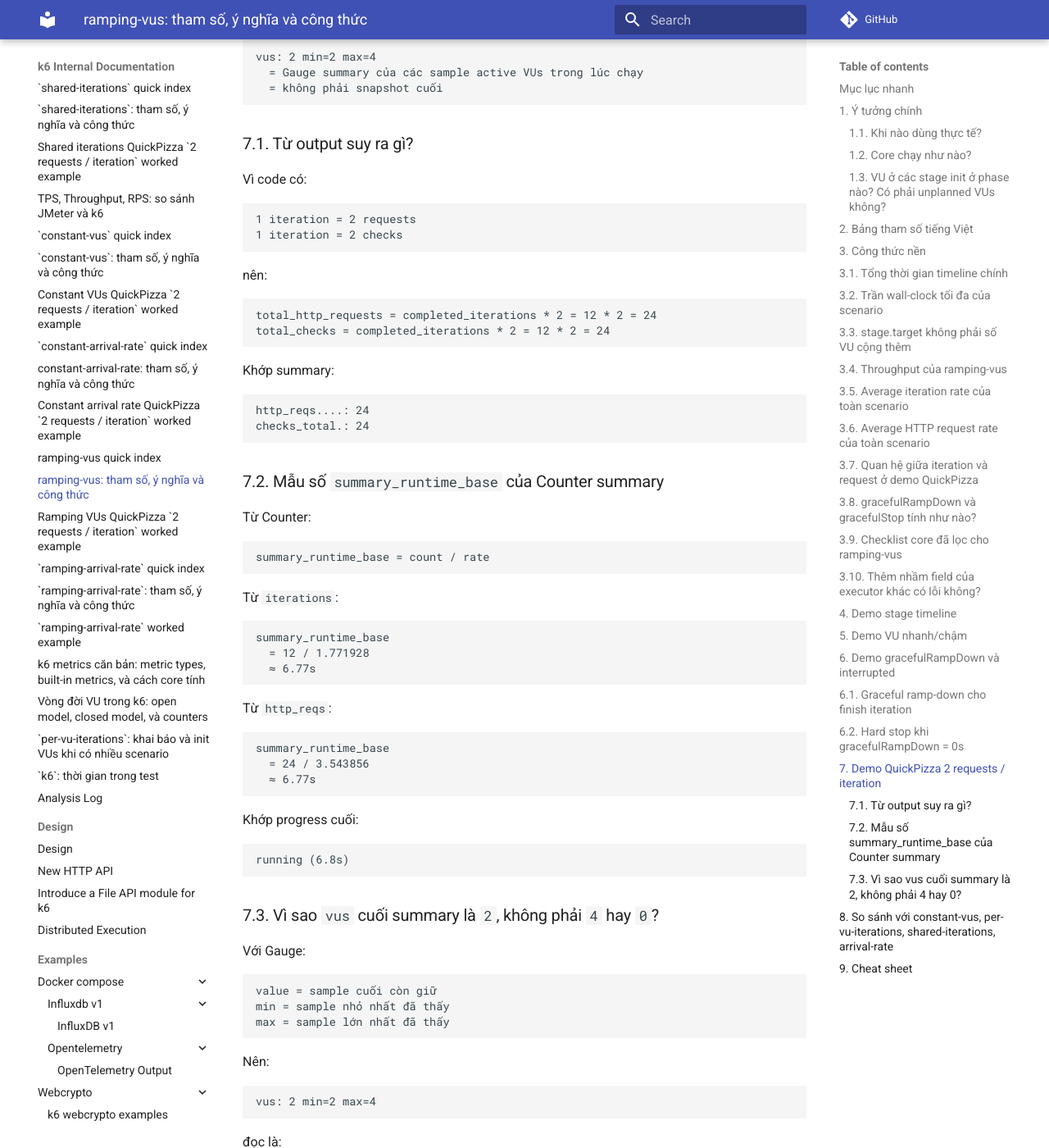
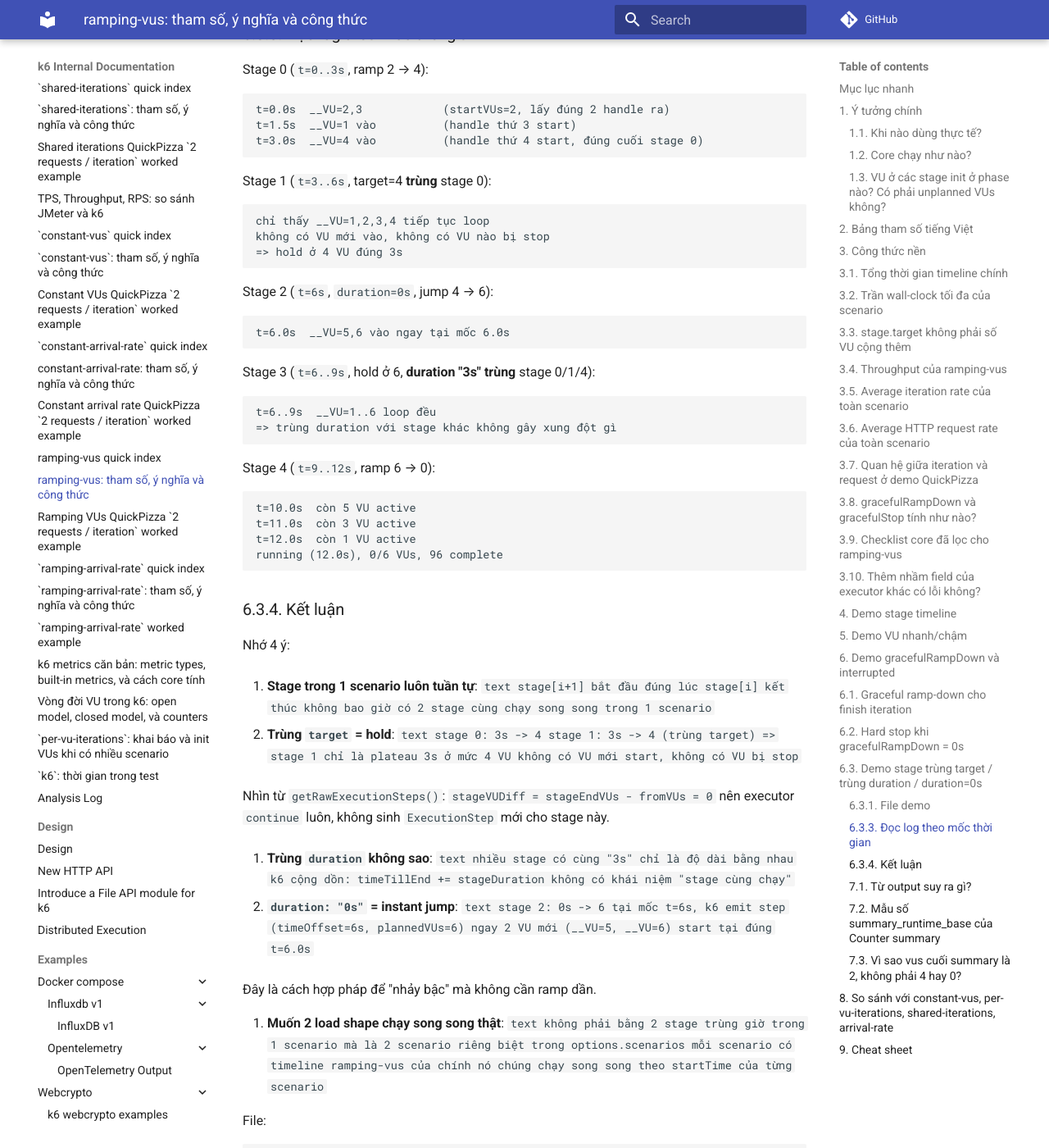
Before and after one commit to meomew-auto/markdown, an MkDocs documentation site: the page built from docs/20260517_ramping-vus-tham-so-cong-thuc.md, in a window 1280 px wide and 1400 px high, scrolled down 22341 px. Shown: the whole window at 82% size. Built offline with MkDocs 1.6.1 and Material for MkDocs 9.7.7, drawn with Linux system fonts in a browser that asks for light colours; comment, search, counter and statistics services are not loaded; some of the changed text lies outside the part shown.

Commit message:
Update docs

````diff
--- a/docs/20260517_ramping-vus-tham-so-cong-thuc.md
+++ b/docs/20260517_ramping-vus-tham-so-cong-thuc.md
@@ -42,6 +42,7 @@ docs/20260517_ramping_vus_quickpizza_two_requests_worked_example.md
 - [Demo stage timeline](#4-demo-stage-timeline)
 - [Demo VU nhanhchậm](#5-demo-vu-nhanhchậm)
 - [Demo gracefulRampDown và interrupted](#6-demo-gracefulrampdown-và-interrupted)
+- [Demo stage trùng target trùng duration duration=0s](#63-demo-stage-trùng-target--trùng-duration--duration0s)
 - [Demo QuickPizza 2 requests / iteration](#7-demo-quickpizza-2-requests--iteration)
 - [So sánh với constant-vus per-vu shared arrival-rate](#8-so-sánh-với-constant-vus-per-vu-shared-arrival-rate)
 - [Cheat sheet](#9-cheat-sheet)
@@ -1032,7 +1033,169 @@ ramping-vus có interrupted iterations
 nhưng không có dropped_iterations theo đường code bình thường
 ```
 
-## 7. Demo QuickPizza `2 requests / iteration`
+## 6.3. Demo stage trùng target / trùng duration / duration=0s
+
+Câu hỏi hay gặp:
+
+```text
+nếu hai stage có cùng target thì sao?
+nếu hai stage có cùng duration thì sao?
+nếu duration = 0s thì sao?
+liệu có chuyện hai stage chạy song song / xung đột không?
+```
+
+Trả lời ngắn (đọc từ core `ramping_vus.go:194-233`):
+
+```text
+trong 1 scenario, stages luôn tuần tự
+stage i+1 bắt đầu đúng lúc stage i kết thúc
+không có chuyện 2 stage chạy song song
+
+stage trùng target  -> hold (không có VU change)
+stage trùng duration -> không sao, chỉ là độ dài giống nhau
+stage duration=0s   -> instant jump tới target ngay tại mốc đó
+```
+
+### 6.3.1. File demo
+
+```text
+examples/ramping_vus_stage_overlap_demo.js
+```
+
+Command:
+
+```powershell
+rtk k6 run .\examples\ramping_vus_stage_overlap_demo.js
+```
+
+Code:
+
+```js
+export const options = {
+  scenarios: {
+    stage_overlap: {
+      executor: "ramping-vus",
+      startVUs: 2,
+      stages: [
+        { duration: "3s", target: 4 },  // stage 0: ramp 2 -> 4
+        { duration: "3s", target: 4 },  // stage 1: target trùng -> hold
+        { duration: "0s", target: 6 },  // stage 2: instant jump 4 -> 6
+        { duration: "3s", target: 6 },  // stage 3: hold (duration trùng)
+        { duration: "3s", target: 0 },  // stage 4: ramp 6 -> 0
+### 6.3.2. Header và summary thật
+
+Header:
+
+```text
+scenarios: (100.00%) 1 scenario, 6 max VUs, 14s max duration (incl. graceful stop):
+         * stage_overlap: Up to 6 looping VUs for 12s over 5 stages (gracefulRampDown: 2s, gracefulStop: 2s)
+```
+
+Summary:
+
+```text
+iteration_duration...: avg=500.33ms min=500ms med=500.25ms max=502.41ms p(90)=500.5ms p(95)=500.54ms
+iterations...........: 96  7.994377/s
+vus..................: 1   min=1      max=6
+vus_max..............: 6   min=6      max=6
+
+running (12.0s), 0/6 VUs, 96 complete and 0 interrupted iterations
+```
+
+Tính nhanh:
+
+```text
+regular_duration = 3 + 3 + 0 + 3 + 3 = 12s
+header max duration = 12s + gracefulStop 2s = 14s
+max VUs trong header = 6 (= target lớn nhất sau ramp)
+```
+
+### 6.3.3. Đọc log theo mốc thời gian
+
+Stage 0 (`t=0..3s`, ramp 2 → 4):
+
+```text
+t=0.0s  __VU=2,3            (startVUs=2, lấy đúng 2 handle ra)
+t=1.5s  __VU=1 vào          (handle thứ 3 start)
+t=3.0s  __VU=4 vào          (handle thứ 4 start, đúng cuối stage 0)
+```
+
+Stage 1 (`t=3..6s`, target=4 **trùng** stage 0):
+
+```text
+chỉ thấy __VU=1,2,3,4 tiếp tục loop
+không có VU mới vào, không có VU nào bị stop
+=> hold ở 4 VU đúng 3s
+```
+
+Stage 2 (`t=6s`, `duration=0s`, jump 4 → 6):
+
+```text
+t=6.0s  __VU=5,6 vào ngay tại mốc 6.0s
+```
+
+Stage 3 (`t=6..9s`, hold ở 6, **duration "3s" trùng** stage 0/1/4):
+
+```text
+t=6..9s  __VU=1..6 loop đều
+=> trùng duration với stage khác không gây xung đột gì
+```
+
+Stage 4 (`t=9..12s`, ramp 6 → 0):
+
+```text
+t=10.0s  còn 5 VU active
+t=11.0s  còn 3 VU active
+t=12.0s  còn 1 VU active
+running (12.0s), 0/6 VUs, 96 complete
+```
+
+### 6.3.4. Kết luận
+
+Nhớ 4 ý:
+
+1. **Stage trong 1 scenario luôn tuần tự**:
+   ```text
+   stage[i+1] bắt đầu đúng lúc stage[i] kết thúc
+   không bao giờ có 2 stage cùng chạy song song trong 1 scenario
+   ```
+
+2. **Trùng `target` = hold**:
+   ```text
+   stage 0: 3s -> 4
+   stage 1: 3s -> 4   (trùng target)
+   => stage 1 chỉ là plateau 3s ở mức 4 VU
+   không có VU mới start, không có VU bị stop
+   ```
+
+   Nhìn từ `getRawExecutionSteps()`: `stageVUDiff = stageEndVUs - fromVUs = 0`
+   nên executor `continue` luôn, không sinh `ExecutionStep` mới cho stage này.
+
+3. **Trùng `duration` không sao**:
+   ```text
+   nhiều stage có cùng "3s" chỉ là độ dài bằng nhau
+   k6 cộng dồn: timeTillEnd += stageDuration
+   không có khái niệm "stage cùng chạy"
+   ```
+
+4. **`duration: "0s"` = instant jump**:
+   ```text
+   stage 2: 0s -> 6
+   tại mốc t=6s, k6 emit step (timeOffset=6s, plannedVUs=6) ngay
+   2 VU mới (__VU=5, __VU=6) start tại đúng t=6.0s
+   ```
+
+   Đây là cách hợp pháp để "nhảy bậc" mà không cần ramp dần.
+
+5. **Muốn 2 load shape chạy song song thật**:
+   ```text
+   không phải bằng 2 stage trùng giờ trong 1 scenario
+   mà là 2 scenario riêng biệt trong options.scenarios
+   mỗi scenario có timeline ramping-vus của chính nó
+   chúng chạy song song theo startTime của từng scenario
+   ```
+
+
 
 File:
 
````
